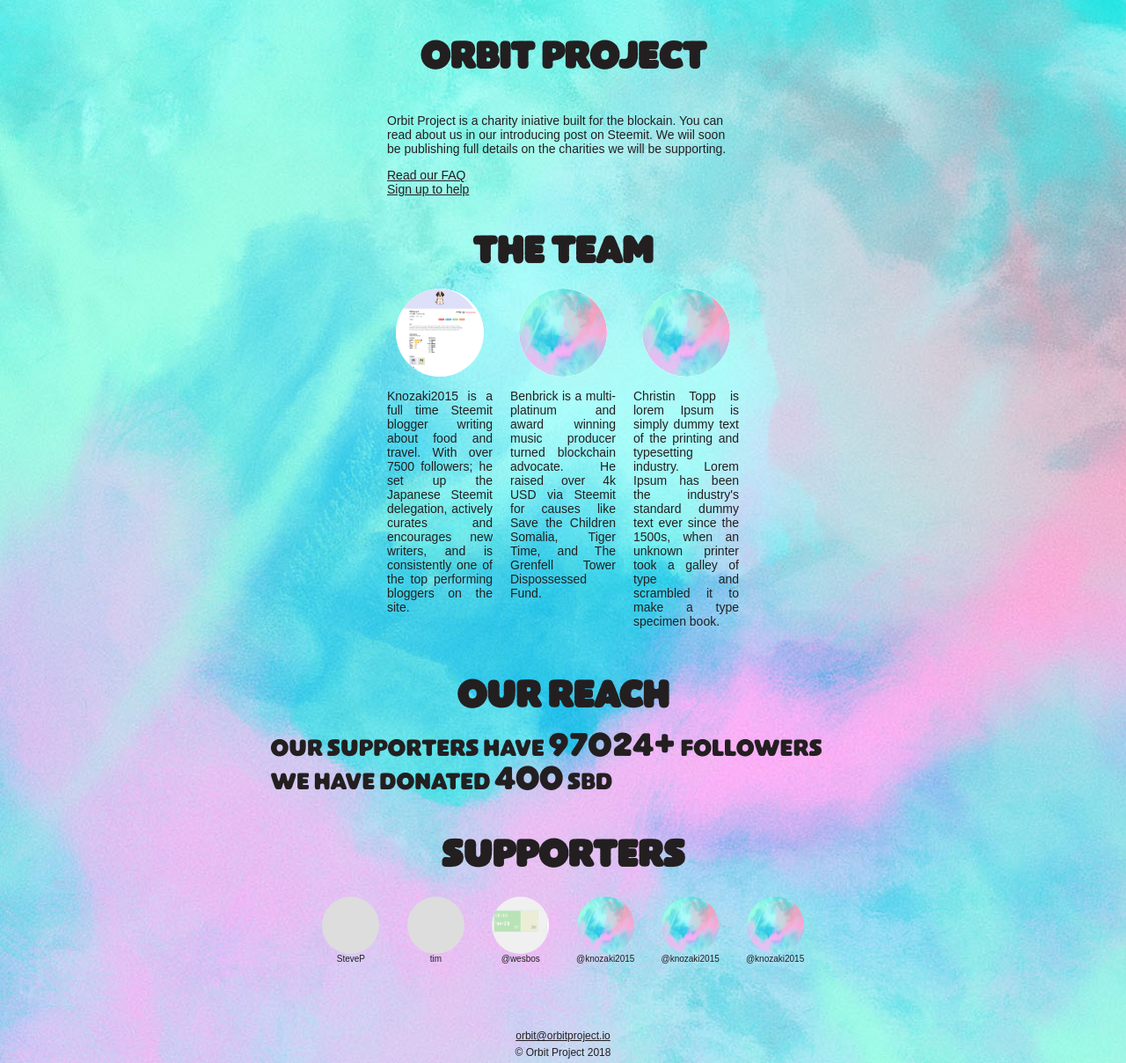
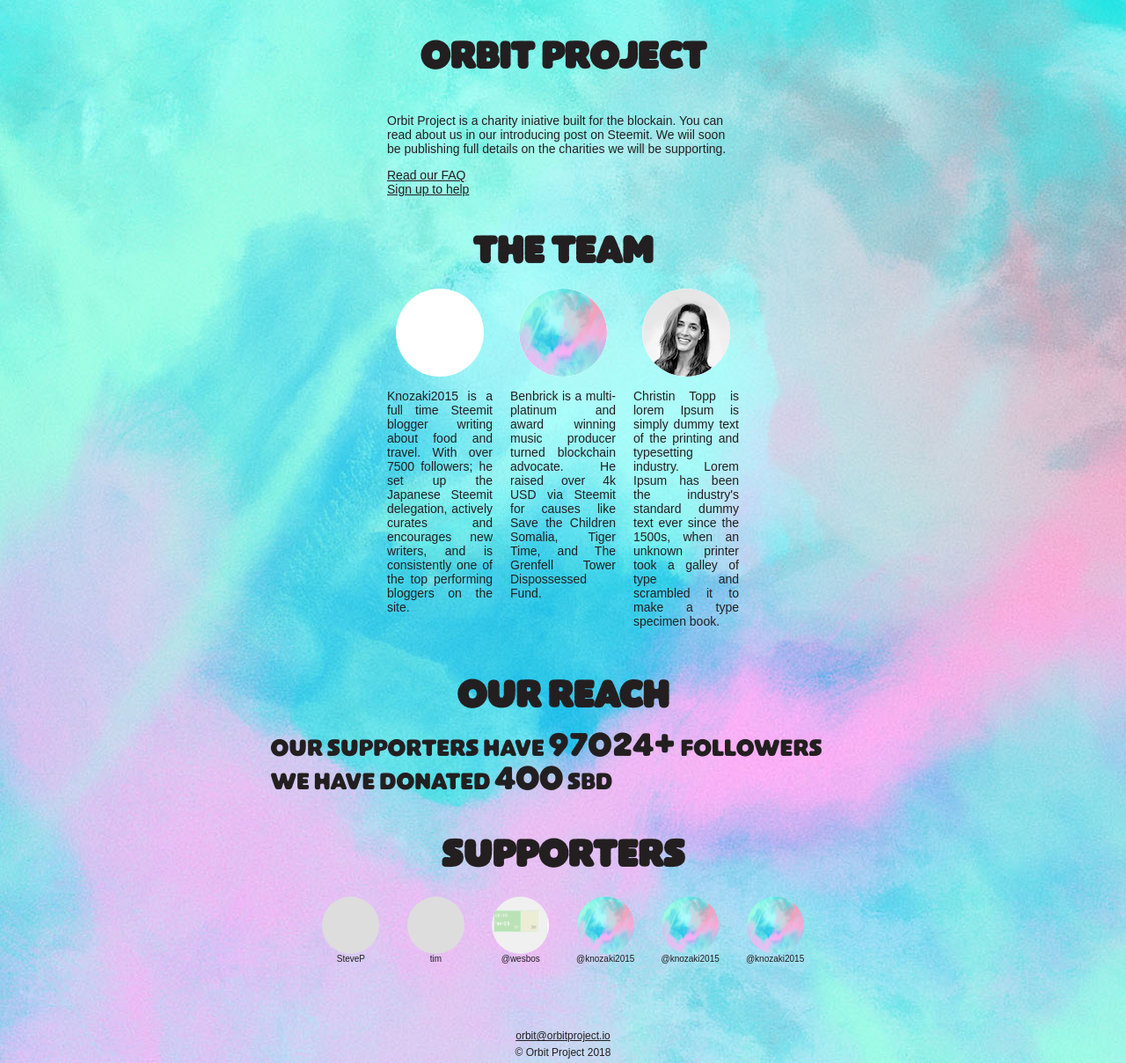
Before and after one commit to orbitprojectcharity/orbitproject, a Jekyll site: the page built from index.html, in a window 1280 px wide. Shown: the whole page at 88% size. Built offline with Jekyll 4.4.1, drawn with Linux system fonts in a browser that asks for light colours.

Commit message:
Update from Forestry.io - _data/team.yml

```diff
--- a/_data/team.yml
+++ b/_data/team.yml
@@ -1,5 +1,5 @@
 ---
-- img: "/uploads/2018/03/03/1page.jpg"
+- img: ''
   content: Knozaki2015 is a full time Steemit blogger writing about food and travel.
     With over 7500 followers; he set up the Japanese Steemit delegation, actively
     curates and encourages new writers, and is consistently one of the top performing
@@ -8,7 +8,7 @@
   content: Benbrick is a multi-platinum and award winning music producer turned blockchain
     advocate. He raised over 4k USD via Steemit for causes like Save the Children
     Somalia, Tiger Time, and The Grenfell Tower Dispossessed Fund.
-- img: "/assets/img/body-bg.jpg"
+- img: "/uploads/2018/03/17/Christin.jpg"
   content: Christin Topp is lorem Ipsum is simply dummy text of the printing and typesetting
     industry. Lorem Ipsum has been the industry's standard dummy text ever since the
     1500s, when an unknown printer took a galley of type and scrambled it to make
```
